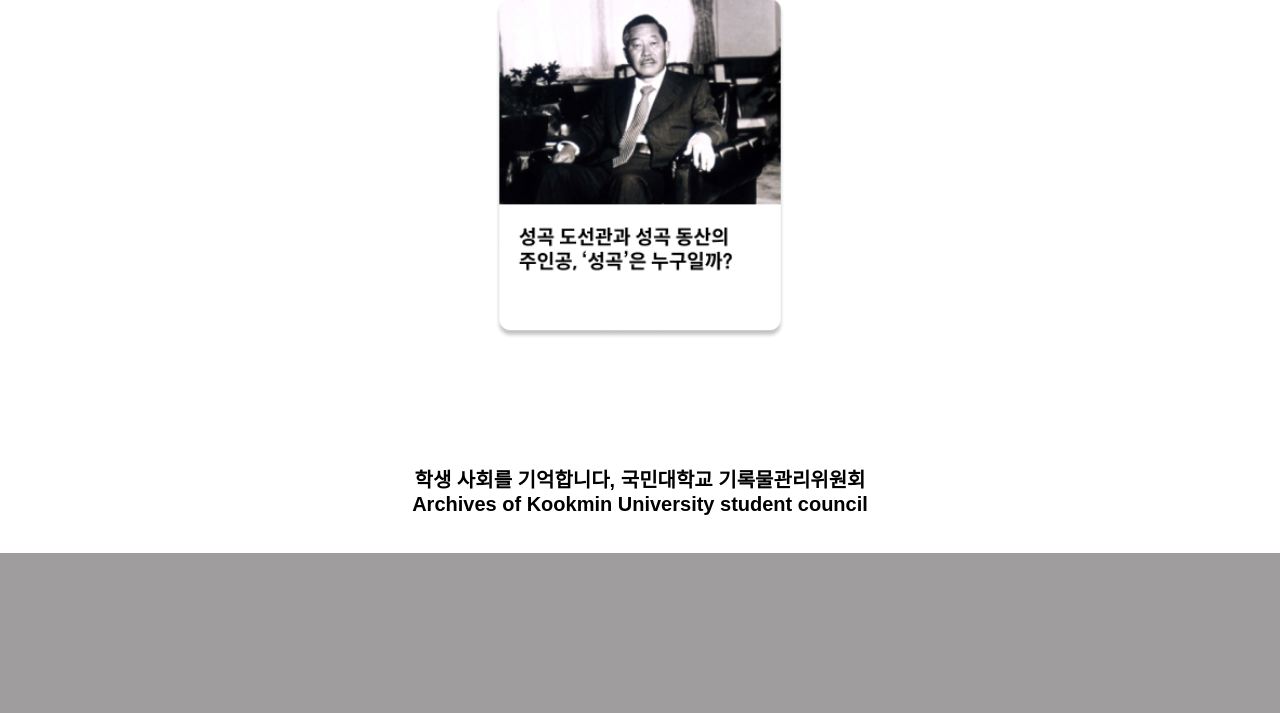
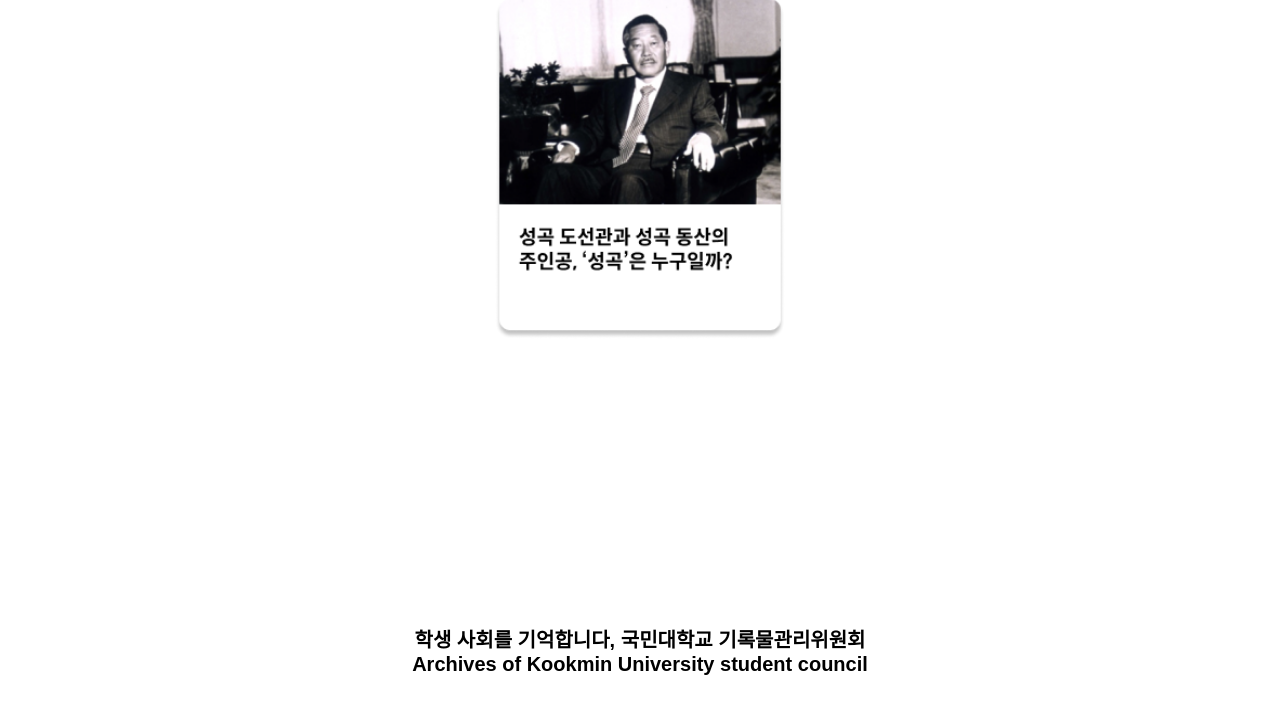
Before and after one commit to shinala0602/archives-kmu, a PHP site: page /contents.html in a window 1280 px wide. Shown: the part 1687-2400 px from the top of the page. Before the commit the page ends 2240 px from the top, so only its background shows below. Run offline with PHP 8.4, Linux system fonts and the light colour scheme.

Commit message:
Update style.css

```diff
--- a/style.css
+++ b/style.css
@@ -184,7 +184,7 @@ header {
 }
 .anchor_div.div6 {
     width: 100%;
-    height: 160vh;
+    height: 180vh;
     font-size:33px;
     text-align:center;
     background:rgb(255, 255, 255);
```
